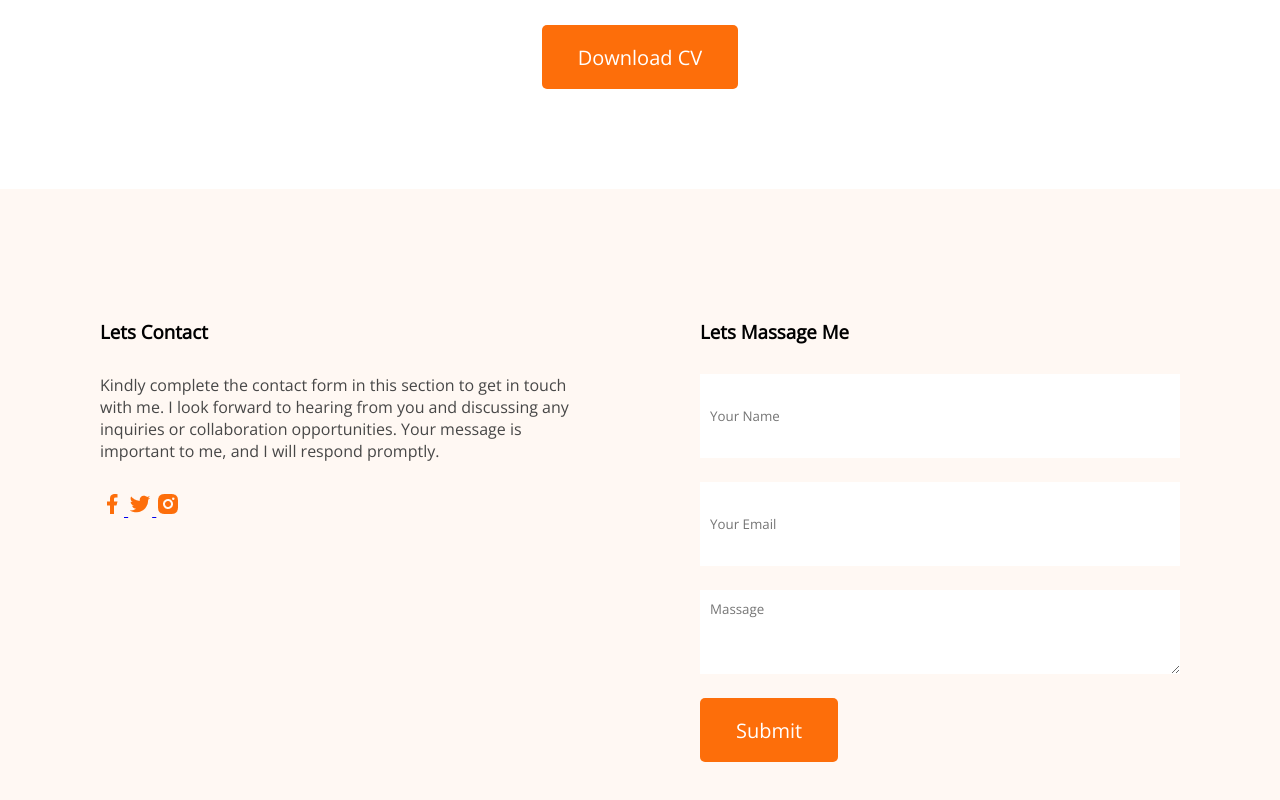
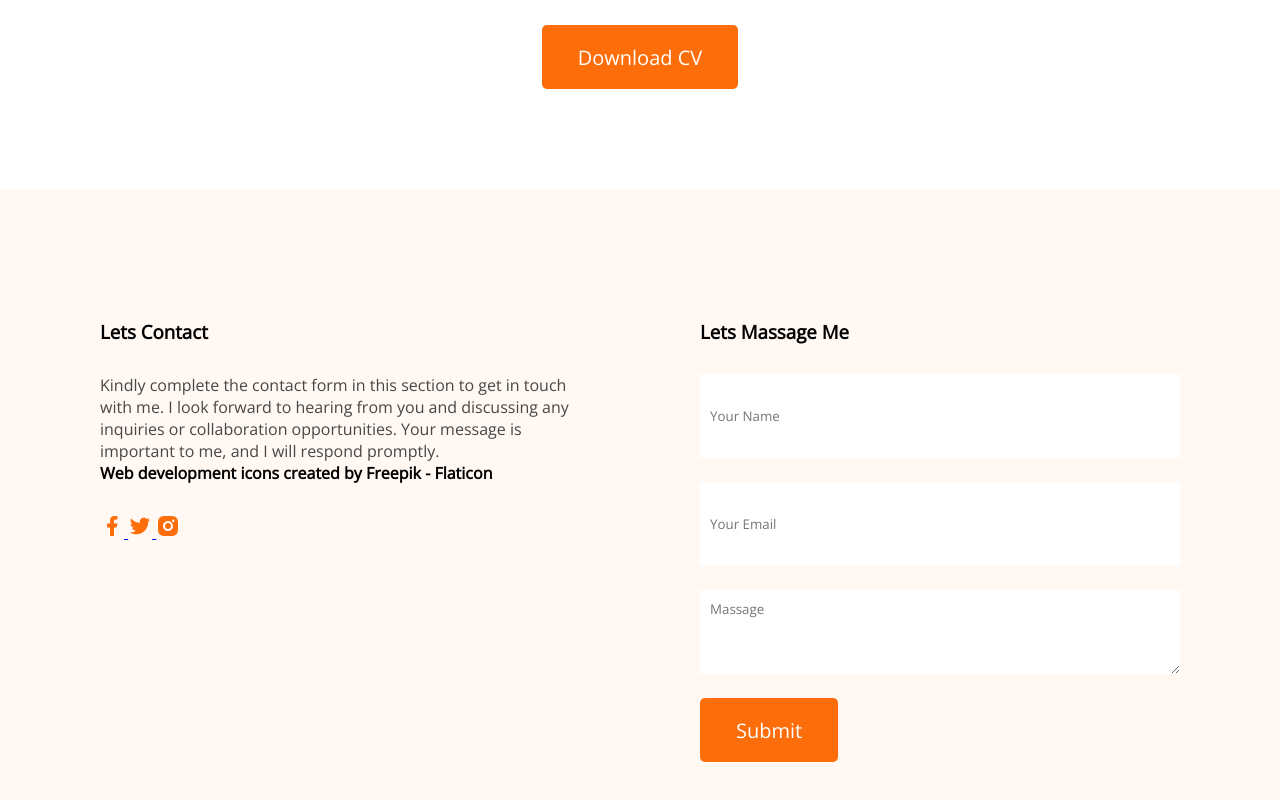
Before and after one commit to Niloy-Chakma/Developer-Portfolio, a plain HTML site: page index.html in a window 1280 px wide. Shown: the part 3770-4570 px from the top of the page. Drawn offline with nearby package versions, Linux system fonts and the light colour scheme.

Commit message:
added favicon

```diff
--- a/index.html
+++ b/index.html
@@ -3,7 +3,8 @@
 <head>
     <meta charset="UTF-8">
     <meta name="viewport" content="width=device-width, initial-scale=1.0">
-    <title>Document</title>
+    <title>Niloy Chakma</title>
+    <link rel="icon" type="image/png" href="images/icons/coding.png">
     <link rel="stylesheet" href="styles/portfolio.css">
     <link rel="preconnect" href="https://fonts.googleapis.com">
     <link rel="preconnect" href="https://fonts.gstatic.com" crossorigin>
@@ -141,7 +142,8 @@
             <div class="container">
                 <div class="description">
                     <h3 class="title">Lets Contact</h3>
-                    <p class="para">Kindly complete the contact form in this section to get in touch with me. I look forward to hearing from you and discussing any inquiries or collaboration opportunities. Your message is important to me, and I will respond promptly.
+                    <p class="para">Kindly complete the contact form in this section to get in touch with me. I look forward to hearing from you and discussing any inquiries or collaboration opportunities. Your message is important to me, and I will respond promptly.<br>
+                        <a href="https://www.flaticon.com/free-icons/web-development" title="web development icons">Web development icons created by Freepik - Flaticon</a>
                     </p>
                     <a href="https://www.facebook.com/niloy.chakma.562/">
                         <img src="images/icons/facebook.png">
--- a/styles/portfolio.css
+++ b/styles/portfolio.css
@@ -182,6 +182,14 @@ nav li{
     background-color:#FFF8F3;
     width:100%;
 
+}
+.contact .para a{
+    font-weight: 800;
+    text-decoration: none;
+    color:black;
+}
+.contact .para a:hover{
+    background-color: bisque;
 }
 .contact .container{
     display:flex;
```
Also changed, not shown: images/icons/coding.png (added).
